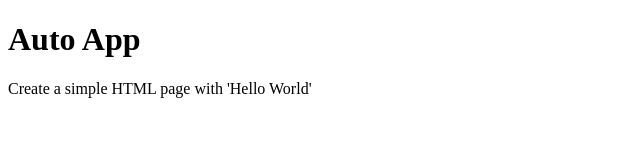
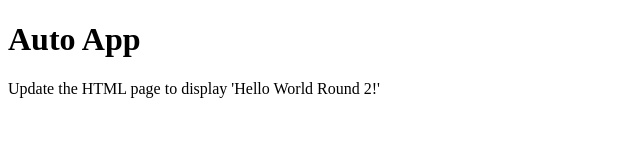
Before and after one commit to 22f1001439/test-app-afcef3, a plain HTML site: page index.html in a window 1280 px wide. Shown: the whole page, without its empty margins (0-640 px from the left). Drawn offline with Linux system fonts and the light colour scheme.

Commit message:
Round 2 update

```diff
--- a/index.html
+++ b/index.html
@@ -1 +1 @@
-<!doctype html><html><head><meta charset="utf-8"><title>App</title></head><body><h1>Auto App</h1><p>Create a simple HTML page with 'Hello World'</p></body></html>
+<!doctype html><html><head><meta charset="utf-8"><title>App</title></head><body><h1>Auto App</h1><p>Update the HTML page to display 'Hello World Round 2!'</p></body></html>
```
